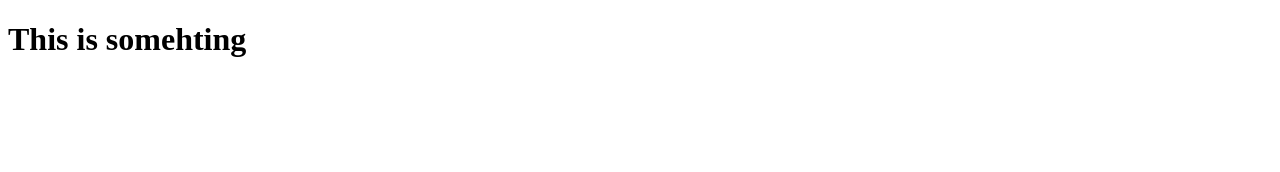
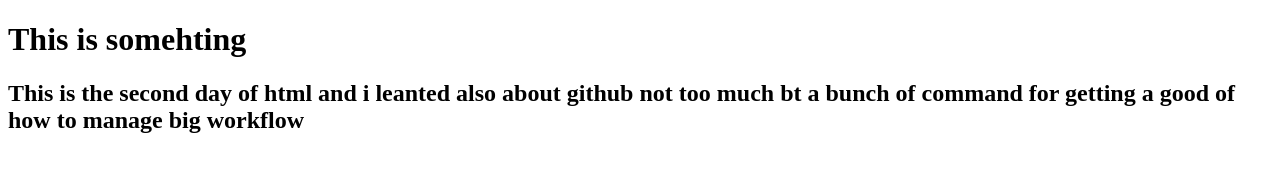
Before and after one commit to asraful2002/mordern-css3-ali-hossein, a plain HTML site: page index.html in a window 1280 px wide. Drawn offline with Linux system fonts and the light colour scheme.

Commit message:
day 2 of learning

```diff
--- a/index.html
+++ b/index.html
@@ -7,5 +7,11 @@
   </head>
   <body>
     <h1>This is somehting</h1>
+
+    <h2>
+      This is the second day of html and i leanted also about github not too
+      much bt a bunch of command for getting a good of how to manage big
+      workflow
+    </h2>
   </body>
 </html>
```
